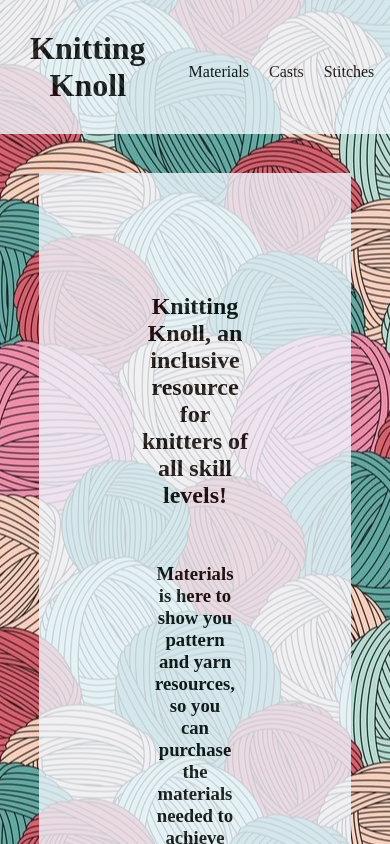
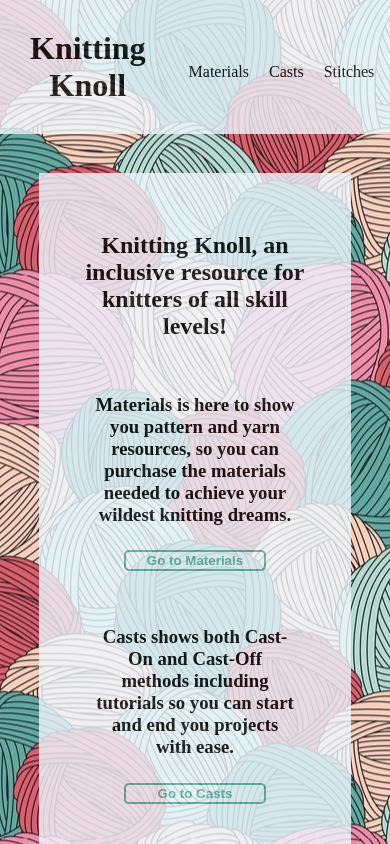
Before and after one commit to marmaeju/knitting_knoll, a React (Create React App) app: page / in a window 390 px wide. Shown: the top 844 px of the page. Built offline with nearby package versions, Linux system fonts and the light colour scheme.

Commit message:
finished ccs for home for mobile view

```diff
--- a/src/App.css
+++ b/src/App.css
@@ -15,7 +15,7 @@ form {
 
 button {
   width: 100px;
-  height: 30;
+  height: 30%;
   margin: 10px;
   background: aliceblue;
   border: 2px solid #61aba1;
@@ -84,7 +84,7 @@ nav {
   background: aliceblue;
   opacity: 0.8;
   margin: 100px;
-  height: 100vh;
+  height: 100%;
   padding: 100px;
 }
 
@@ -151,12 +151,15 @@ nav {
 }
 
 @media only screen and (max-width: 425px) {
+
+  /* Home */
   .home-section {
     margin: 10%;
+    padding: 10%
   }
 
   .home-btn {
-    width: 20%;
+    width: 70%;
     height: 10%;
     margin: 3%;
   }
@@ -166,4 +169,9 @@ nav {
     margin-left: 10%;
   }
 
+  /* button {
+    height: 20%;
+    width: 30%;
+  } */
+
 }
```
